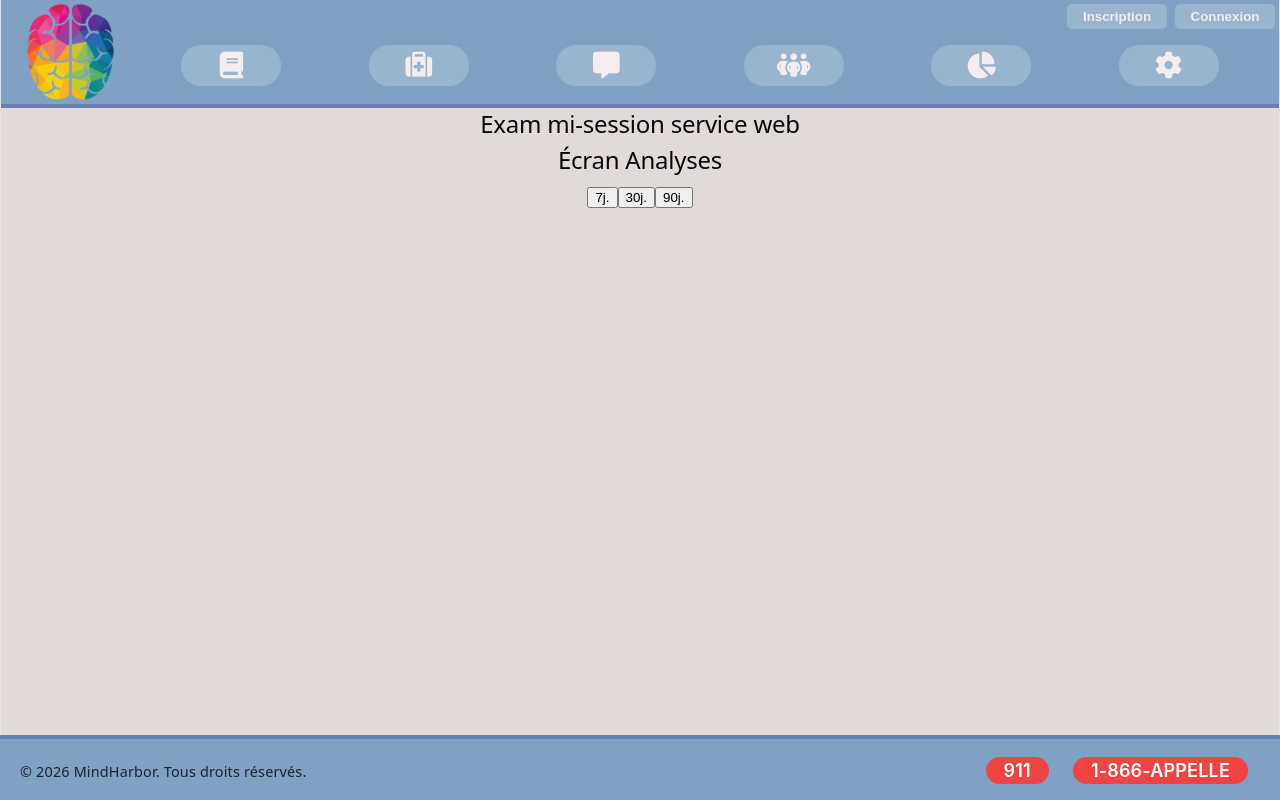
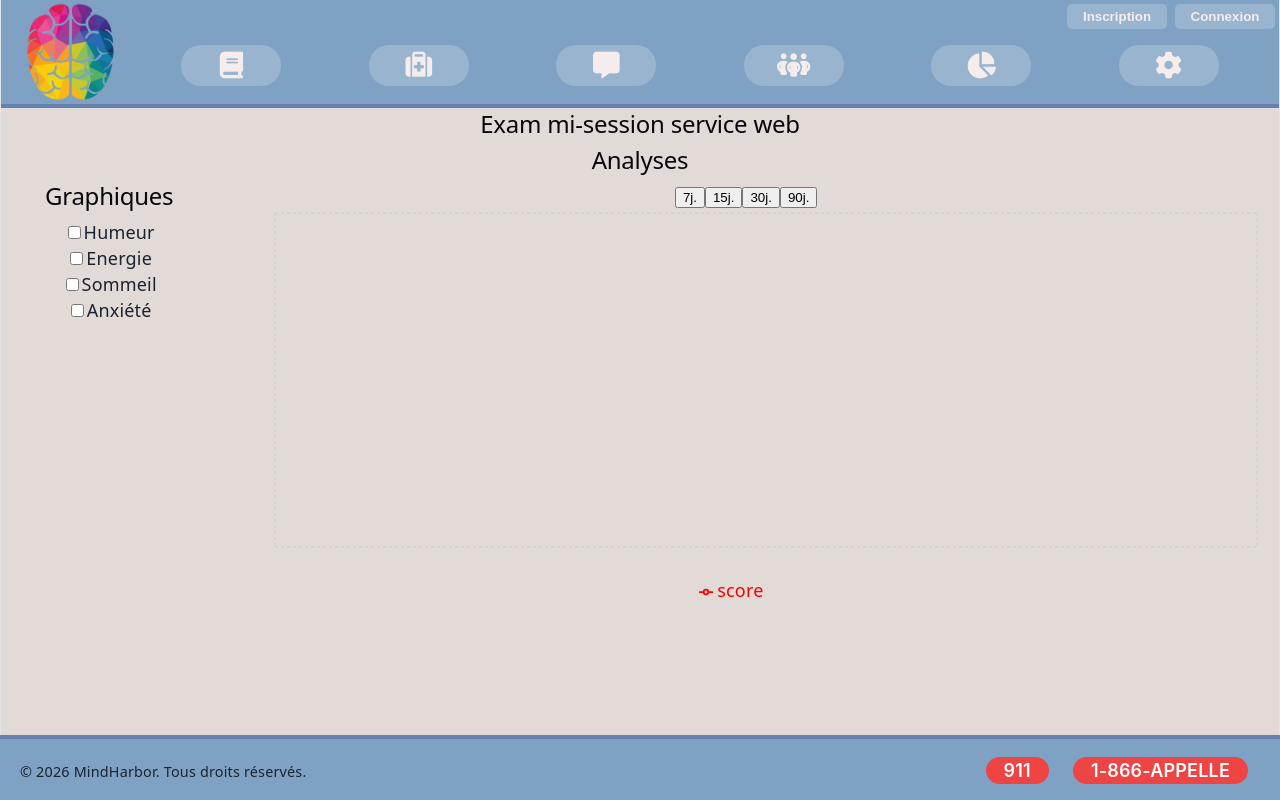
Before and after one commit to clementlaflamme/mindharbor, a React (Vite) app in the folder client/: page / in a window 1280 px wide. Built offline with nearby package versions, Linux system fonts and the light colour scheme.

Commit message:
[Analyse] croyant bien faire jai separer les donnes par metric, ce que je naurais pas du faire donc, je dois recommencer et recuperer les donnes non separees

```diff
--- a/client/src/components/Analyses.tsx
+++ b/client/src/components/Analyses.tsx
@@ -1,6 +1,7 @@
 import { useEffect, useState } from "react"
 import { api } from "../api/api";
-import { Line, LineChart, XAxis, YAxis, Tooltip, Legend, CartesianGrid } from 'recharts';
+import { Line, LineChart, XAxis, YAxis, Tooltip, Legend, CartesianGrid, ResponsiveContainer } from 'recharts';
+import "./css/analyses.css";
 
 export default function Analyses() {
   // const [tendances, setTendances] = useState<Tendances | null>(null);
@@ -11,7 +12,9 @@ export default function Analyses() {
   const [stats, setStats] = useState<Stats | null>(null);
   const [evolution, setEvolution] = useState<Evolution | null>(null);
   const [moyennes, setMoyennes] = useState<Moyennes | null>(null);
-  interface Stats{
+  const [jours, setJours] = useState(0);
+  const [metrics, setMetrics] = useState<string[]>([]);
+    interface Stats{
     moyennes: Moyennes,
     evolution: Evolution,
     dateDebut: string
@@ -56,40 +59,55 @@ function getStats(duree: string) {
 function formatterDatesEvolution(evolution: Evolution, dateDebut: string): Evolution {
   const debut = new Date(dateDebut);
   const fin = new Date();
-
+  // Générer toutes les dates AAAA-MM-JJ
   const toutesLesDates: string[] = [];
   let d = new Date(debut);
-
   while (d <= fin) {
     toutesLesDates.push(d.toISOString().slice(0, 10));
     d.setDate(d.getDate() + 1);
   }
-
+  // Fonction interne pour nettoyer un metric
+  function nettoyerSerie(serie: DateScore[]): DateScore[] {
+    const first = serie.findIndex(e => e.score !== null);
+    const last = serie.map(e => e.score !== null).lastIndexOf(true);
+    // Si aucune valeur non-null → retourner la série complète
+    if (first === -1 || last === -1) return serie;
+    // Garder les null au milieu, mais couper ceux au début et à la fin
+    return serie.slice(first, last + 1);
+  }
   const evolutionComplete: Evolution = {
     humeur: [],
     energie: [],
     sommeil: [],
     anxiete: []
   };
-
+  // Transformer + nettoyer chaque metric
   (Object.keys(evolution) as (keyof Evolution)[]).forEach(metric => {
     const arr = evolution[metric];
-
     const map = new Map(
       arr.map((e: DateScore) => [e.date.slice(0, 10), e.score])
     );
-
     const remplie: DateScore[] = toutesLesDates.map(date => ({
       date,
       score: map.get(date) ?? null
     }));
-
-    evolutionComplete[metric] = remplie;
+    evolutionComplete[metric] = nettoyerSerie(remplie);
   });
-
   return evolutionComplete;
 }
 
+
+
+function nombreJours(jours: number): void{
+  setJours(jours);
+}
+
+function valeurCheckbox(valeur: string, checked: boolean) {
+  if (checked && !metrics.includes(valeur)) {
+    setMetrics(prev => [...prev, valeur]);  //cree un nouveau tableau content les elements precedents ...(exploses) pis la nouvelle valeur
+  } else if (!checked)
+    setMetrics(prev => prev.filter(v => v !== valeur)); //retire la valeur en filtrant la liste
+}
 
 
 useEffect(() => {
@@ -99,32 +117,120 @@ useEffect(() => {
   setMoyennes(stats.moyennes);
 }, [stats]);
 
+useEffect(() => {
+  getStats(`${jours}d`)
+}, [jours])
 
 useEffect(() => {
-  getStats("15d");
+  getStats("30");
 }, []);
 
-console.log(evolution)
+// console.log(evolution)
 // console.log(stats?.moyennes)
 
   return (
 
 
     <div className="container-analyses">
-        <h2>Écran Analyses</h2>
-        <div className="container-graphique">
+        <h2>Analyses</h2>
 
-          <div className="container-graphique-boutons">
-            <button>7j.</button>
-            <button>30j.</button>
-            <button>90j.</button>
+        <div className="interface-graphique">
+
+          <div className="sidebar-graphique">
+
+            <h2>Graphiques</h2>
+
+            <label className="checkbox-container">
+              <input
+                type="checkbox"
+                className="checkbox-Humeur"
+                value="humeur"
+                onChange={(e)=>valeurCheckbox(e.target.value, e.target.checked)}
+              />
+              <span className="checkbox-text">Humeur</span>
+            </label>
+
+            <label className="checkbox-container">
+              <input
+                type="checkbox"
+                className="checkbox-Energie"
+                value="energie"
+                onChange={(e) => valeurCheckbox(e.target.value, e.target.checked)}
+              />
+              <span className="checkbox-text">Energie</span>
+            </label>
+
+            <label className="checkbox-container">
+              <input
+                type="checkbox"
+                className="checkbox-Sommeil"
+                value="sommeil"
+                onChange={(e) => valeurCheckbox(e.target.value, e.target.checked)}
+              />
+              <span className="checkbox-text">Sommeil</span>
+            </label>
+
+            <label className="checkbox-container">
+              <input
+                type="checkbox"
+                className="checkbox-Anxiete"
+                value="anxiete"
+                onChange={(e) => valeurCheckbox(e.target.value, e.target.checked)}
+              />
+              <span className="checkbox-text">Anxiété</span>
+            </label>
+
           </div>
 
-          <div className="graphique">
-            <LineChart>
 
-            </LineChart>
+          <div className="container-graphique">
+            <div className="container-graphique-boutons">
+              <button onClick={()=> {nombreJours(7)}}>7j.</button>
+              <button onClick={()=> {nombreJours(15)}}>15j.</button>
+              <button onClick={()=> {nombreJours(30)}}>30j.</button>
+              <button onClick={()=> {nombreJours(90)}}>90j.</button>
+            </div>
+
+            <div className="graphique">
+              <ResponsiveContainer width="100%" height={400}>
+                <LineChart
+                  key={evolution?.humeur?.length || 0}
+                  data={evolution?.humeur}
+                  margin={{ top: 5, right: 20, left: 0, bottom: 5 }}
+                >
+                  <CartesianGrid strokeDasharray="3 3" />
+                  <XAxis dataKey="date" interval="preserveStartEnd" stroke="var(--color-text-3)" />
+
+                  <YAxis domain={[0, 5.5]} ticks={[0, 1, 2, 3, 4, 5]} stroke="var(--color-text-3)" />
+                  <Tooltip />
+                  <Legend />
+                  <Line
+                    type="linear"
+                    dataKey="score"
+                    stroke="red"
+                    connectNulls={true}
+                    dot={{ fill: 'var(--color-surface-base)' }}
+                    activeDot={{ r: 8, stroke: 'var(--color-surface-base)' }}
+                  />
+                  {/* {metrics?.map(metric => (
+                    <line>
+                      type="linear"
+                      dataKey="{}"
+                      connectNulls={true}
+                      dot={{ fill: 'var(--color-surface-base)' }}
+                      activeDot={{ r: 8, stroke: 'var(--color-surface-base)' }}
+                    </line>
+                  ))} */}
+                </LineChart>
+              </ResponsiveContainer>
+            </div>
+
+
           </div>
+
+
+
+
         </div>
     </div>
   );
--- /dev/null
+++ b/client/src/components/css/analyses.css
@@ -0,0 +1,15 @@
+.interface-graphique {
+    display: flex;
+}
+
+
+.container-graphique {
+    width: 100%
+}
+
+.sidebar-graphique {
+    display: flex;
+    flex-direction: column;
+    width: 20%;
+    justify-content: left;
+}
```
